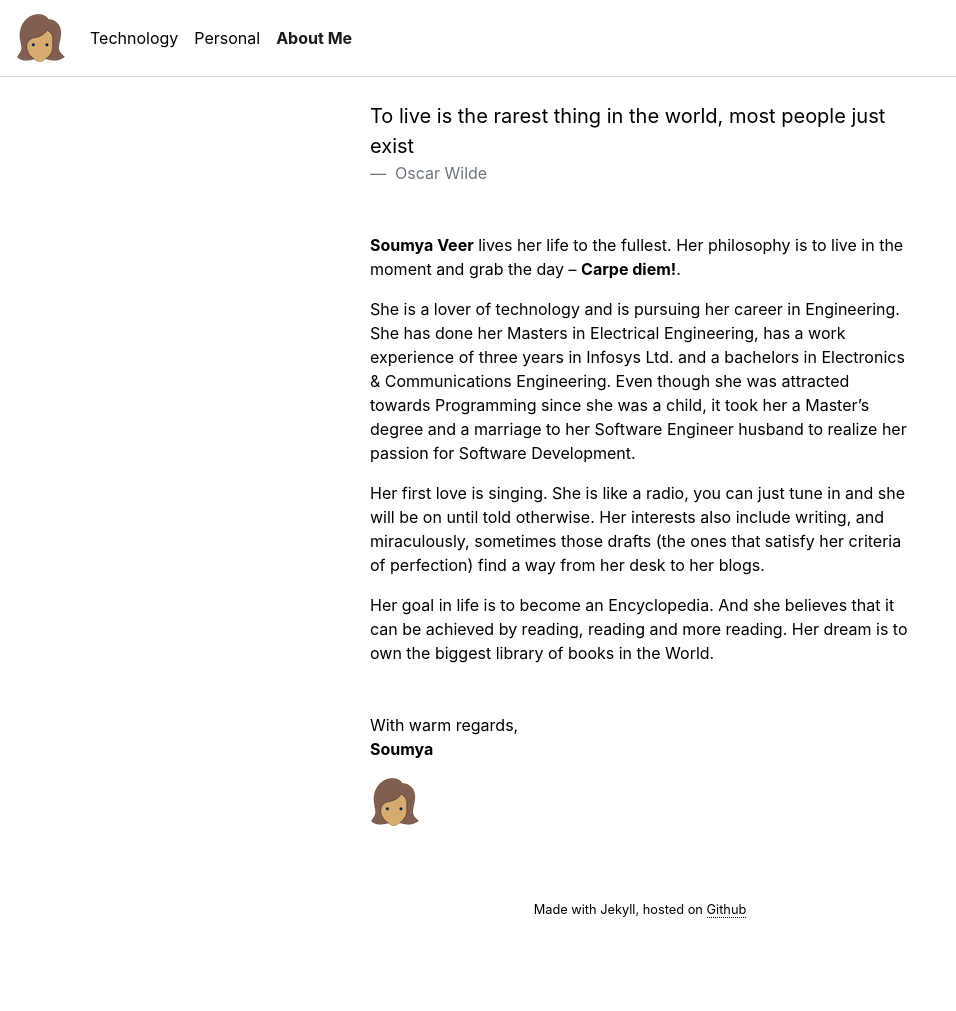
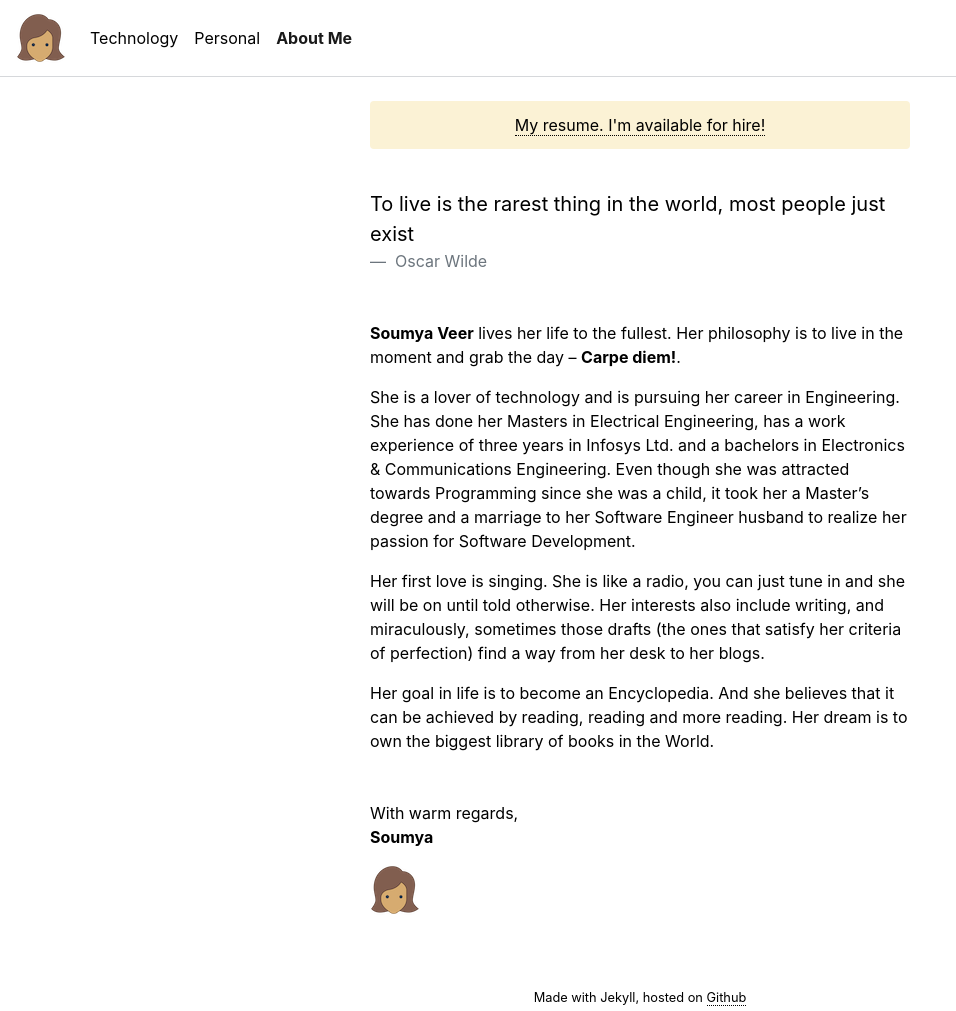
Before and after one commit to soumyaveer/soumyaveer.github.io, a Jekyll site: the page built from _pages/about-me.html, in a window 1280 px wide. Shown: the whole page, without its empty margins (0-956 px from the left). Built offline with Jekyll 4.4.1, drawn with Linux system fonts in a browser that asks for light colours; some web fonts are replaced; before the commit the page ends 923 px from its top, so only the background shows below that.

Commit message:
Add resume

```diff
--- a/_pages/about-me.html
+++ b/_pages/about-me.html
@@ -9,6 +9,12 @@ title: {{ site.name }}
 
 <main class="container">
   <div class="row">
+    <div class="col-sm-6 offset-sm-3 text-center mb-4">
+      <div class="alert alert-primary">
+        <a href="/assets/docs/Soumya Veer - Resume.pdf" target="_blank" title="Soumya Veer Resume">My resume. I'm
+          available for hire!</a>
+      </div>
+    </div>
     <div class="col-sm-6 offset-sm-3">
       <blockquote class="blockquote mb-5">
         <p class="mb-0">
--- a/_sass/_style.scss
+++ b/_sass/_style.scss
@@ -6,6 +6,7 @@ $black: #000000;
 $brown-10: #5B3E33;
 $brown-20: #835E51;
 $brown-30: #DAA974;
+$brown-40: #FBF2D5;
 $light-gray: #D6D8DB;
 $white: #FFFFFF;
 $header-font-family: "News Cycle", "Arial Narrow Bold", sans-serif;
@@ -38,6 +39,11 @@ a {
     color: $brown-20;
     text-decoration: none;
   }
+}
+
+.alert-primary {
+  background-color: $brown-40;
+  border: 0;
 }
 
 h1, h2, h3, h4, h5, h6 {
```
Also changed, not shown: 1 other file.
